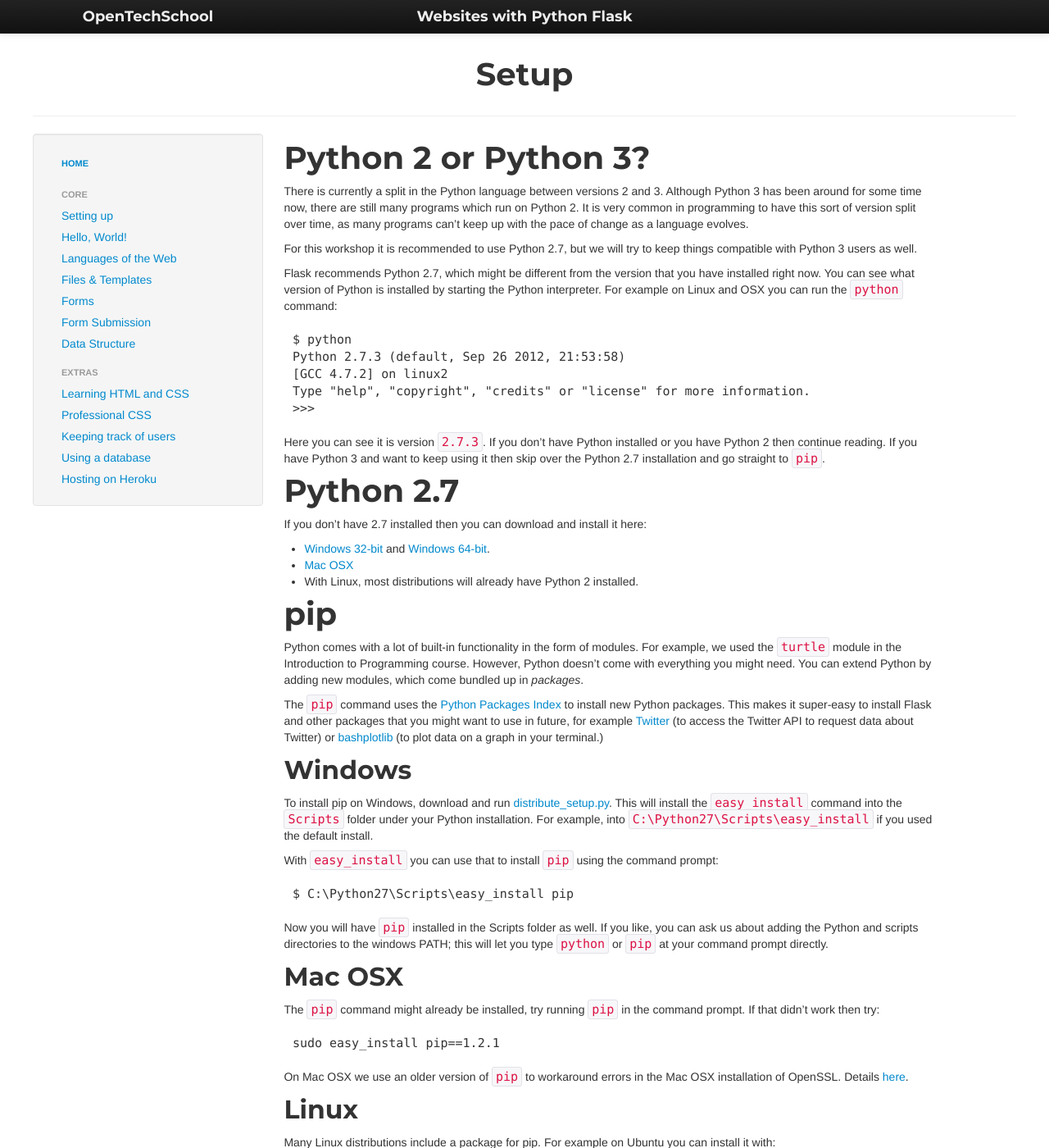
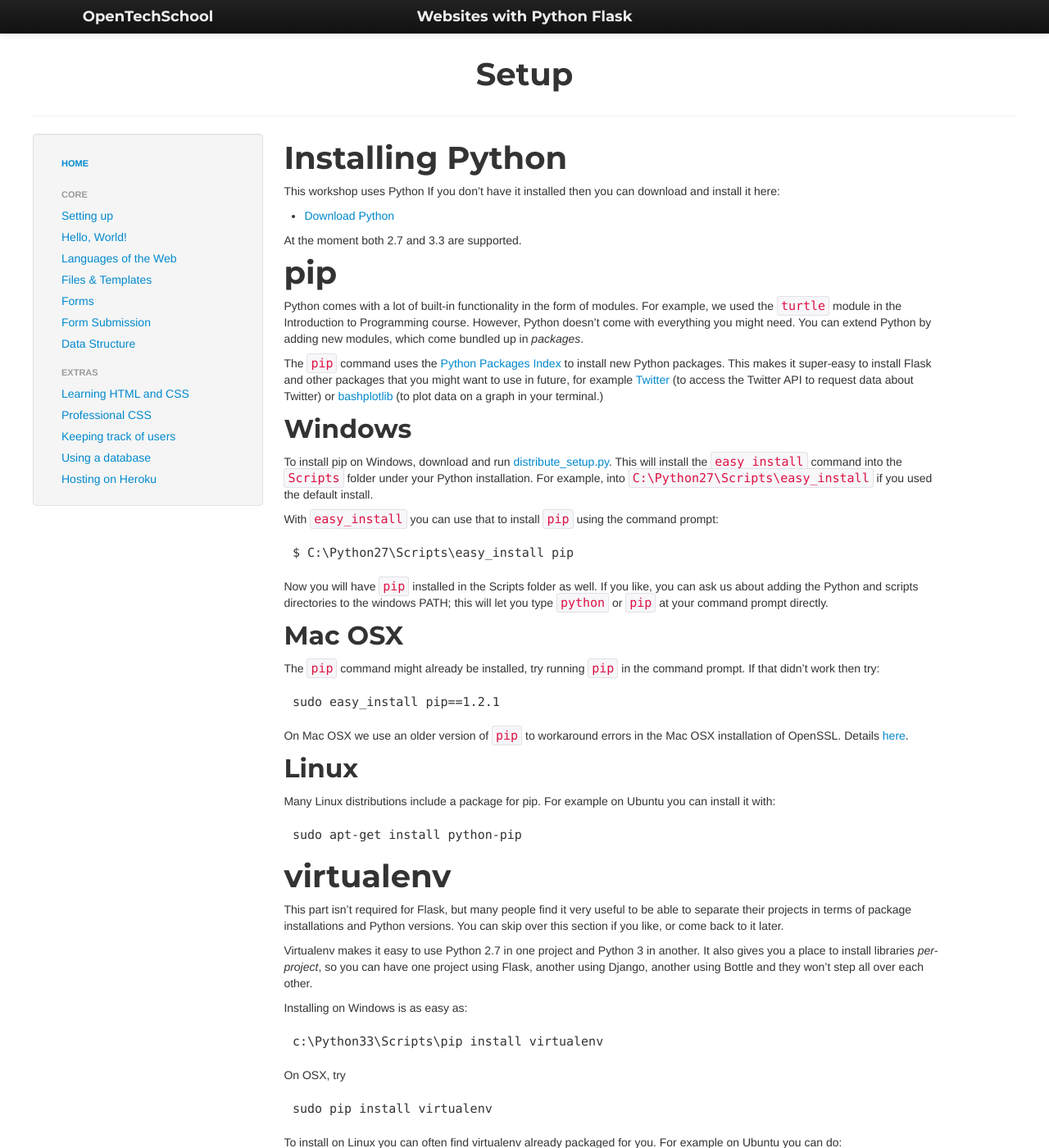
Before and after one commit to OpenTechSchool/python-flask, a Jekyll site: the page built from core/setup.md, in a window 1280 px wide and 1400 px high. Shown: the whole window at 82% size. Built offline with Jekyll 4.4.1, drawn with Linux system fonts in a browser that asks for light colours; some of the changed text lies outside the part shown.

Commit message:
Updated workshop to Python 3.3

```diff
--- a/core/setup.md
+++ b/core/setup.md
@@ -5,29 +5,13 @@ title: Setup
 
 ---
 
-# Python 2 or Python 3?
+# Installing Python
 
-There is currently a split in the Python language between versions 2 and 3. Although Python 3 has been around for some time now, there are still many programs which run on Python 2. It is very common in programming to have this sort of version split over time, as many programs can't keep up with the pace of change as a language evolves.
+This workshop uses Python If you don't have it installed then you can download and install it here:
 
-For this workshop it is recommended to use Python 2.7, but we will try to keep things compatible with Python 3 users as well.
+* [Download Python](http://www.python.org/getit/)
 
-Flask recommends Python 2.7, which might be different from the version that you have installed right now. You can see what version of Python is installed by starting the Python interpreter. For example on Linux and OSX you can run the `python` command:
-
-    $ python
-    Python 2.7.3 (default, Sep 26 2012, 21:53:58)
-    [GCC 4.7.2] on linux2
-    Type "help", "copyright", "credits" or "license" for more information.
-    >>>
-
-Here you can see it is version `2.7.3`. If you don't have Python installed or you have Python 2 then continue reading. If you have Python 3 and want to keep using it then skip over the Python 2.7 installation and go straight to `pip`.
-
-# Python 2.7
-
-If you don't have 2.7 installed then you can download and install it here:
-
-* [Windows 32-bit](http://www.python.org/ftp/python/2.7/python-2.7.msi) and [Windows 64-bit](http://www.python.org/ftp/python/2.7/python-2.7.amd64.msi).
-* [Mac OSX](http://www.python.org/ftp/python/2.7/python-2.7-macosx10.5.dmg)
-* With Linux, most distributions will already have Python 2 installed.
+At the moment both 2.7 and 3.3 are supported.
 
 # pip
 
@@ -67,7 +51,7 @@ Virtualenv makes it easy to use Python 2.7 in one project and Python 3 in anothe
 
 Installing on Windows is as easy as:
 
-    c:\Python27\Scripts\pip install virtualenv
+    c:\Python33\Scripts\pip install virtualenv
 
 On OSX, try
 
@@ -84,8 +68,8 @@ On OSX and Linux:
     # Create the directory for this workshop
     mkdir flask-workshop
     cd flask-workshop
-    # Create a Python 2.7 virtualenv under the 'venv' directory
-    virtualenv --python=python2.7 venv
+    # Create a Python 3.3 virtualenv under the 'venv' directory
+    virtualenv --python=python3.3 venv
     # Activate the virtual environment
     source venv/bin/activate
 
@@ -94,8 +78,8 @@ On Windows:
     # Create the directory for this workshop
     mkdir flask-workshop
     cd flask-workshop
-    # Create a Python 2.7 virtualenv under the 'venv' directory
-    C:\Python27\Scripts\virtualenv venv
+    # Create a Python 3.3 virtualenv under the 'venv' directory
+    C:\Python33\Scripts\virtualenv venv
     # Activate the virtual environment
     venv\Scripts\activate
 
@@ -107,24 +91,4 @@ The `deactivate` command can be used to return your terminal back to normal. But
 
 So far as website frameworks go, Flask has a minimal number of libraries that it needs to run. Though it would be possible to find and install all these libraries manually it is much easier to use the `pip` command.
 
-## On Python 2.7
-
-Now that everything is set up, installing Flask is as easy as:
-
     pip install flask
-
-## On Python 3
-
-Though the official Flask doesn't run on Python 3, someone has kindly done the work to port it and published the result.
-
-With `pip`, you can install Flask with this:
-
-    pip install https://github.com/puzzlet/itsdangerous/tarball/py3 https://github.com/puzzlet/werkzeug/tarball/py3 https://github.com/puzzlet/flask/tarball/py3
-
-If you don't feel like installing them all at once you can do it one-by-one:
-
-    pip install https://github.com/puzzlet/itsdangerous/tarball/py3
-    pip install https://github.com/puzzlet/werkzeug/tarball/py3
-    pip install https://github.com/puzzlet/flask/tarball/py3
-
-Then you are good to go with Flask on Python 3.
```
Also changed, not shown: coach-guide.md (+1 -1 lines), index.md (+1 -1 lines).
